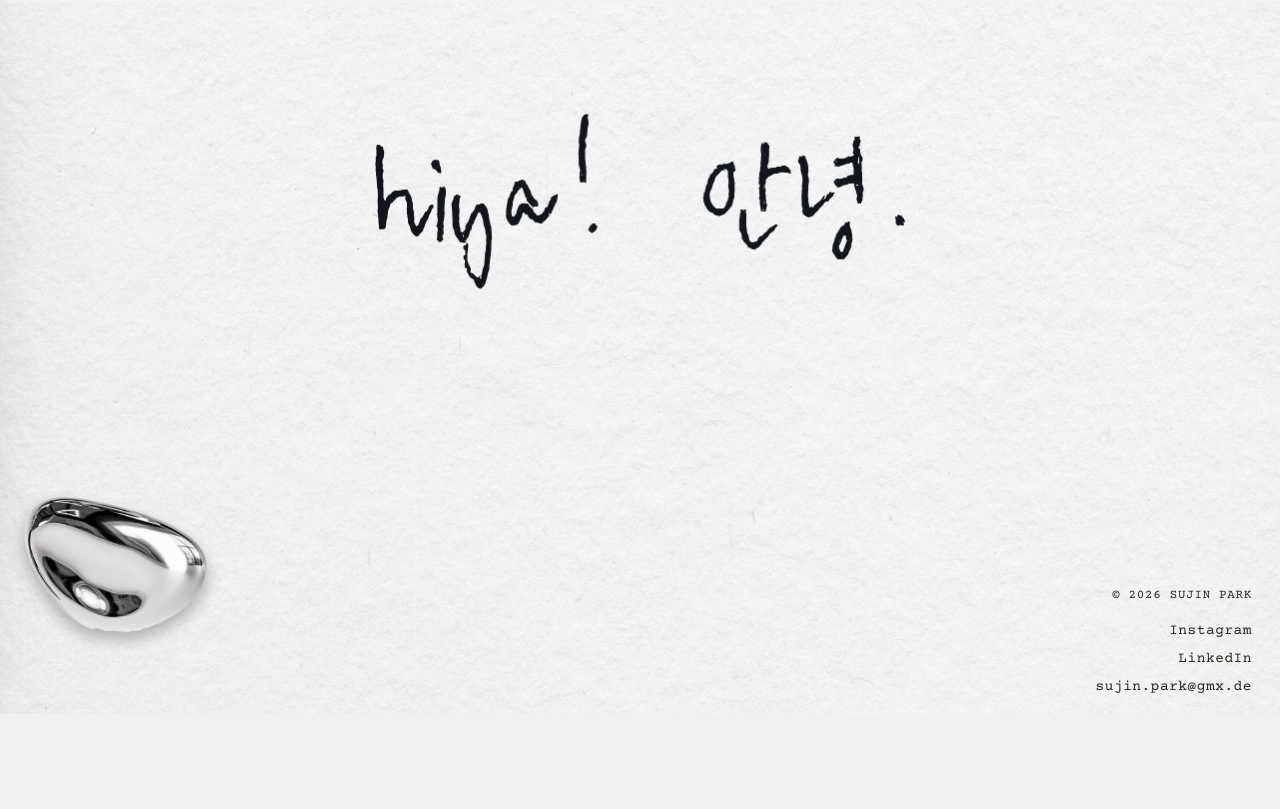
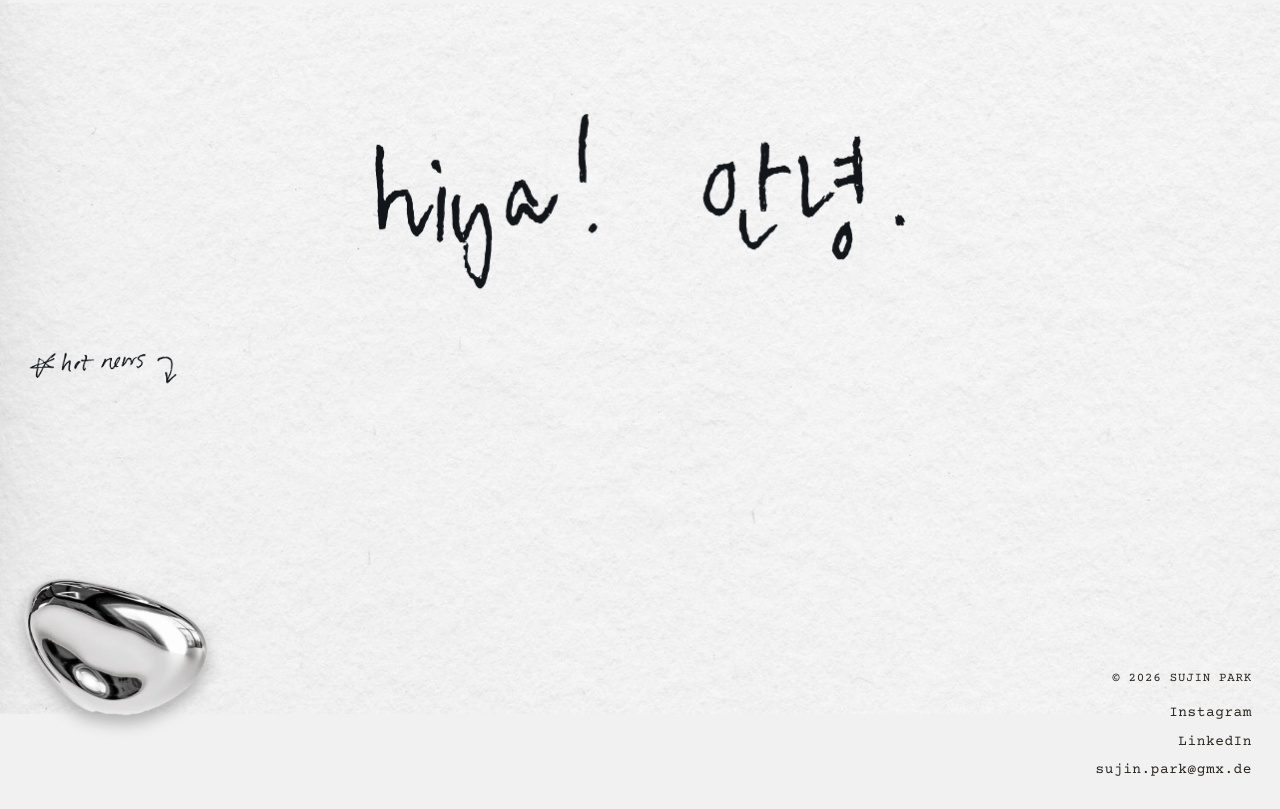
Before and after one commit to nskaf739/art-calendar-2027, a website: page index.html in a window 1280 px wide. Shown: the part 86-895 px from the top of the page. Before the commit the page ends 813 px from the top, so only its background shows below. Drawn offline with nearby package versions, Linux system fonts and the light colour scheme.

Commit message:
Home: handwritten 'hot news' section header (small, left)
Co-Authored-By: Claude Sonnet 5.5 <noreply@anthropic.com>
Claude-Session: https://claude.ai/code/session_01EwEoyfoNrDgTwX4tbi4RmU

```diff
--- a/assets/app.js
+++ b/assets/app.js
@@ -45,6 +45,7 @@ function stone(){return '<img class="stone" src="'+STONE+'" alt="">'}
 function home(){
     app.innerHTML='<div>'+
   '<section class="sec soon"><div class="wrap"><img class="hiya" src="assets/img/hiya-handwriting.png" alt="hiya! 안녕." width="1122" height="409"></div></section>'+
+  '<section class="sec news"><div class="wrap"><img class="hotnews" src="assets/img/hot-news.png" alt="hot news" width="1486" height="341"></div></section>'+
   stone()+'</div>';
 }
 
--- a/assets/style.css
+++ b/assets/style.css
@@ -396,3 +396,7 @@ main{z-index:3}footer{z-index:2}.stone{z-index:5}
 .hand{font-family:var(--hand);font-weight:400;letter-spacing:.02em}
 
 .hiya{display:block;width:min(560px,86%);height:auto;margin:0 auto}
+
+.soon{padding-bottom:0}
+.news{padding-block:clamp(32px,6vh,64px) clamp(120px,22vh,240px)}
+.hotnews{display:block;width:150px;max-width:60%;height:auto;margin:0}
```
Also changed, not shown: assets/img/hot-news.png (added).
